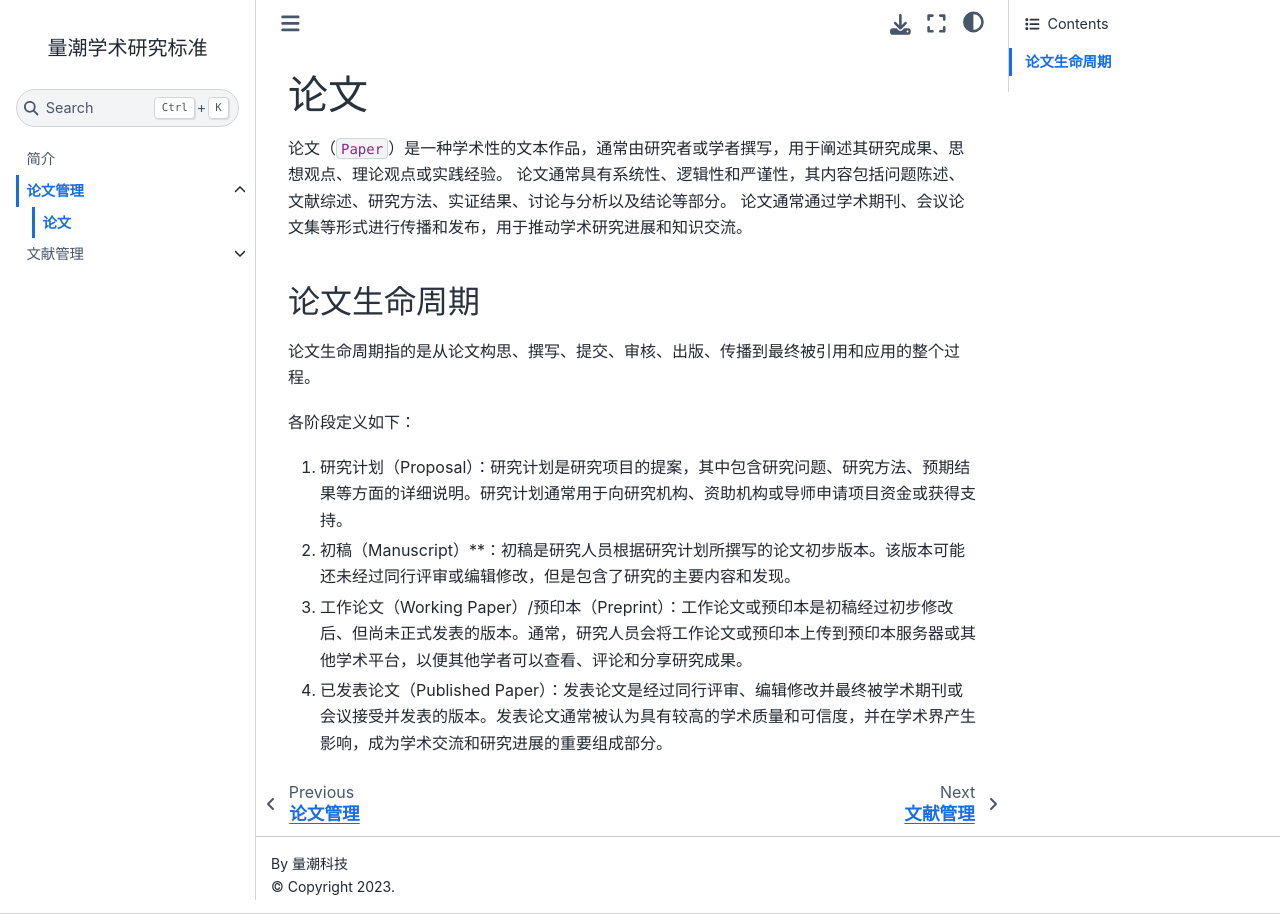
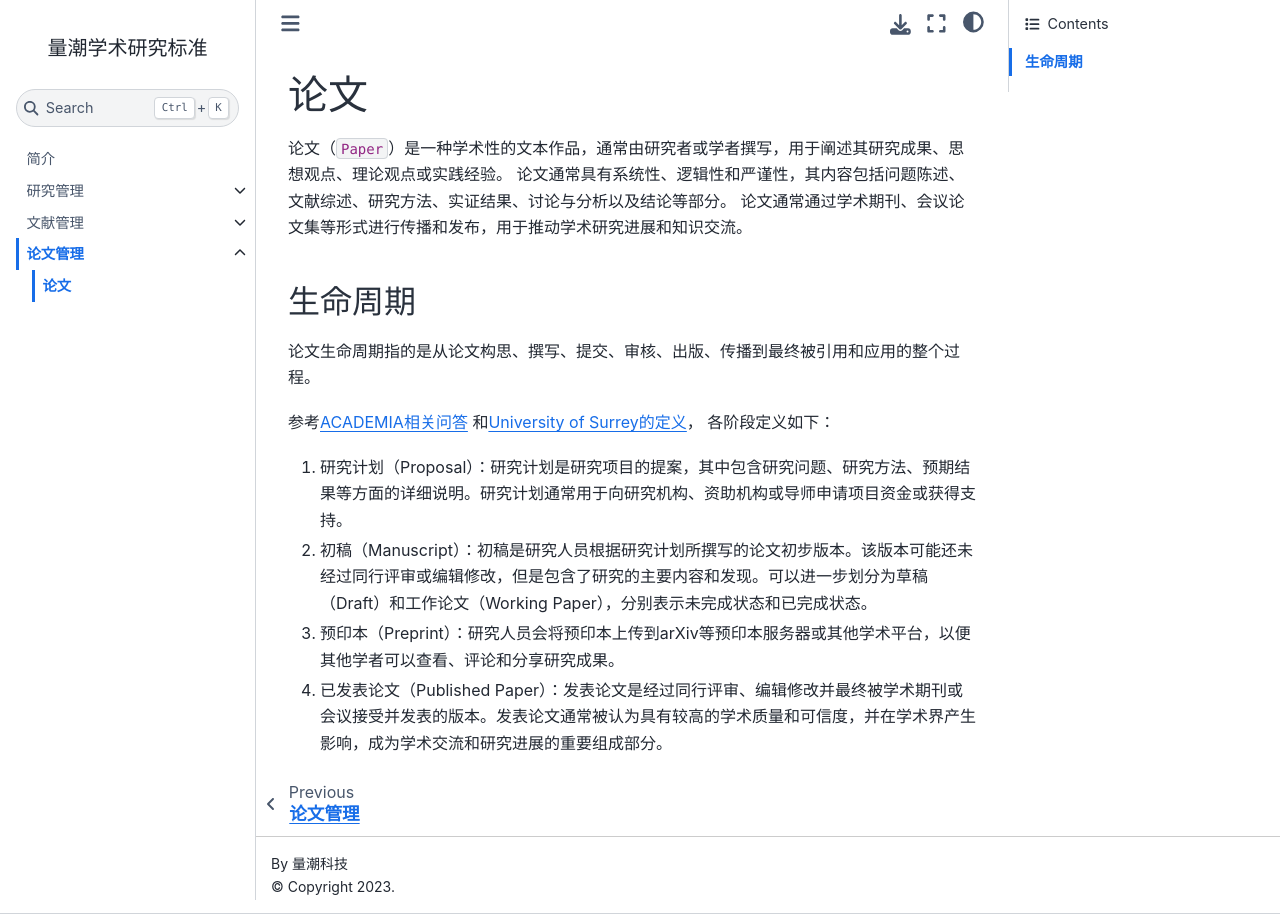
Before and after one commit to quanttide/quanttide-specification-of-academic-research, a Jupyter Book: the page built from papers/paper.md, in a window 1280 px wide. Built offline with Jupyter Book 1.0.4 settings and Sphinx 7.4.7 and the Sphinx Book theme 1.1.4, drawn with Linux system fonts in a browser that asks for light colours.

Commit message:
feat(researches): 定义学术研究生命周期和论文生命周期

```diff
--- a/_toc.yml
+++ b/_toc.yml
@@ -1,9 +1,12 @@
 format: jb-book
 root: index.md
 chapters:
+  - file: researches/README.md
+    sections:
+      - file: researches/research.md
+  - file: literatures/README.md
+    sections:
+      - file: literatures/literature.md
   - file: papers/README.md
     sections:
       - file: papers/paper.md
-  - file: literatures/README.md
-    sections:
-      - file: literatures/literature.md
--- a/papers/paper.md
+++ b/papers/paper.md
@@ -4,12 +4,14 @@
 论文通常具有系统性、逻辑性和严谨性，其内容包括问题陈述、文献综述、研究方法、实证结果、讨论与分析以及结论等部分。
 论文通常通过学术期刊、会议论文集等形式进行传播和发布，用于推动学术研究进展和知识交流。
 
-## 论文生命周期
+## 生命周期
 
 论文生命周期指的是从论文构思、撰写、提交、审核、出版、传播到最终被引用和应用的整个过程。
 
+参考[ACADEMIA相关问答](https://academia.stackexchange.com/questions/13089/what-are-the-boundaries-between-draft-manuscript-preprint-paper-and-article)
+和[University of Surrey的定义](https://www.surrey.ac.uk/library/open-research/preprints)，
 各阶段定义如下：
 1. 研究计划（Proposal）：研究计划是研究项目的提案，其中包含研究问题、研究方法、预期结果等方面的详细说明。研究计划通常用于向研究机构、资助机构或导师申请项目资金或获得支持。
-2. 初稿（Manuscript）**：初稿是研究人员根据研究计划所撰写的论文初步版本。该版本可能还未经过同行评审或编辑修改，但是包含了研究的主要内容和发现。
-3. 工作论文（Working Paper）/预印本（Preprint）：工作论文或预印本是初稿经过初步修改后、但尚未正式发表的版本。通常，研究人员会将工作论文或预印本上传到预印本服务器或其他学术平台，以便其他学者可以查看、评论和分享研究成果。
+2. 初稿（Manuscript）：初稿是研究人员根据研究计划所撰写的论文初步版本。该版本可能还未经过同行评审或编辑修改，但是包含了研究的主要内容和发现。可以进一步划分为草稿（Draft）和工作论文（Working Paper），分别表示未完成状态和已完成状态。
+3. 预印本（Preprint）：研究人员会将预印本上传到arXiv等预印本服务器或其他学术平台，以便其他学者可以查看、评论和分享研究成果。
 4. 已发表论文（Published Paper）：发表论文是经过同行评审、编辑修改并最终被学术期刊或会议接受并发表的版本。发表论文通常被认为具有较高的学术质量和可信度，并在学术界产生影响，成为学术交流和研究进展的重要组成部分。
--- /dev/null
+++ b/researches/README.md
@@ -0,0 +1 @@
+# 研究管理
```
Also changed, not shown: researches/research.md (added, +13 -0 lines).
